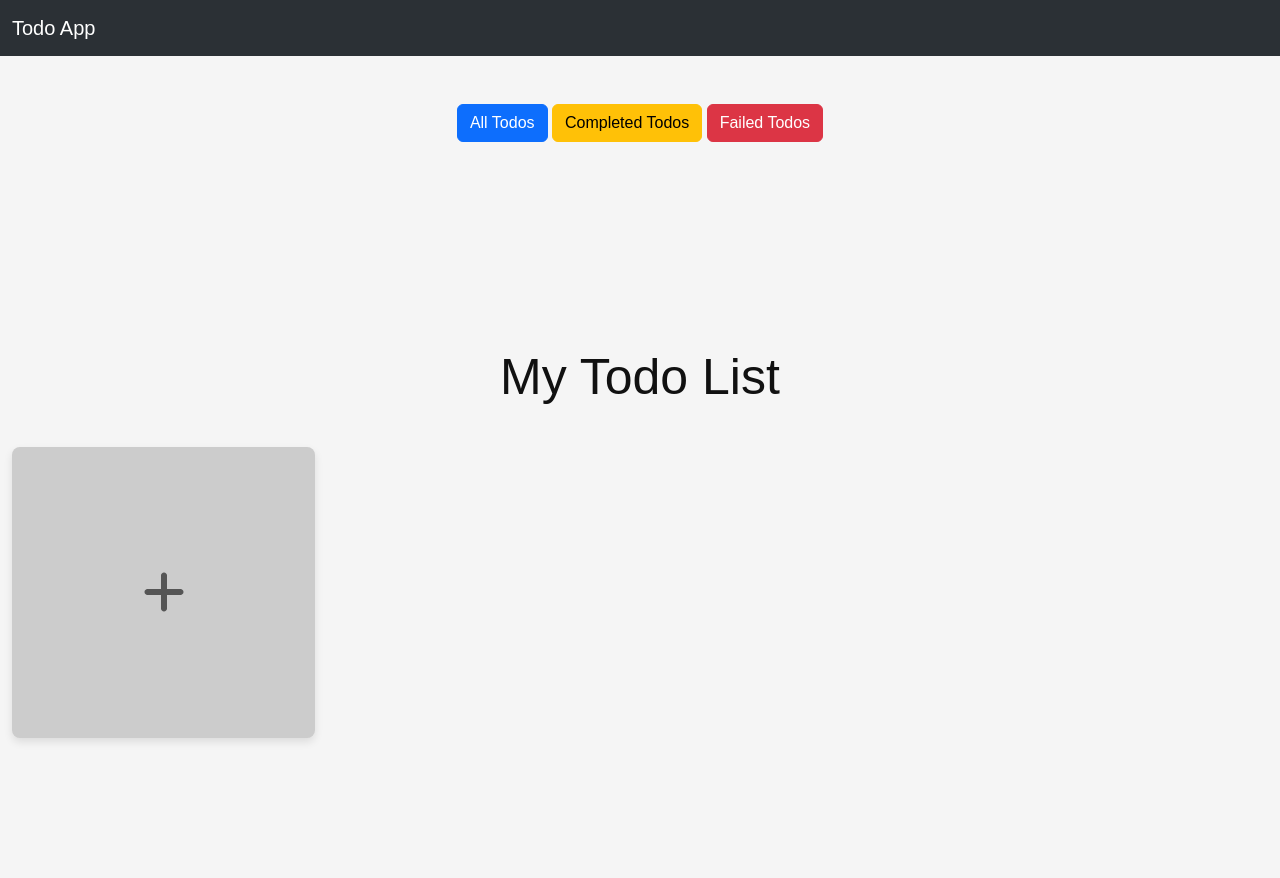
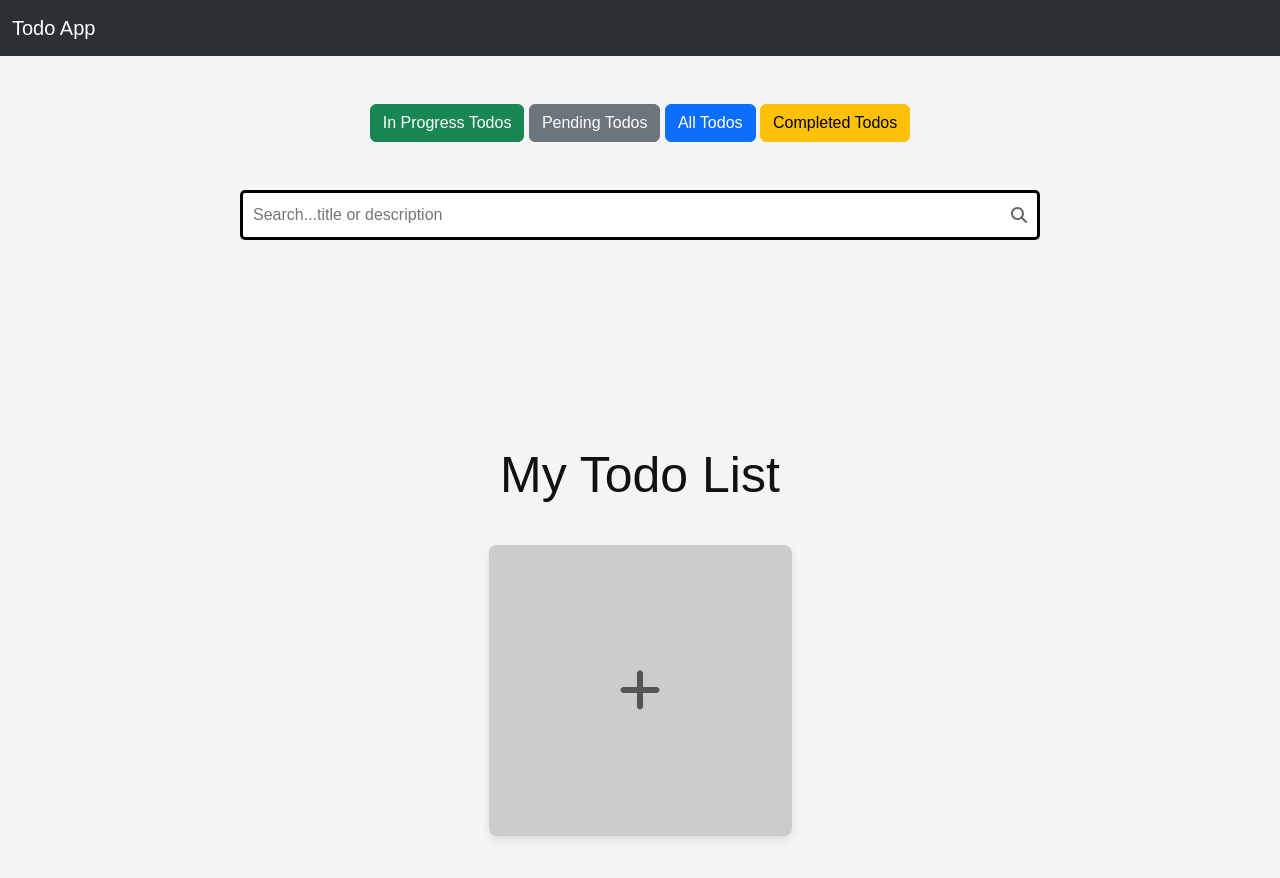
Before and after one commit to shamim7999/react, a React (Create React App) app in the folder my-react-app-2/: page / in a window 1280 px wide. Shown: the top 878 px of the page. Built offline with nearby package versions, Linux system fonts and the light colour scheme.

Commit message:
Added search, filter options

```diff
--- a/my-react-app-2/src/DNoteForm.js
+++ b/my-react-app-2/src/DNoteForm.js
@@ -3,6 +3,7 @@ import { DModal } from "./DModal";
 import Todos from "./components/Todos";
 import "bootstrap/dist/css/bootstrap.min.css";
 import { Button } from "react-bootstrap";
+import SearchBar from "./components/SearchPage";
 
 const DNoteForm = () => {
   const [todos, setTodos] = useState(
@@ -57,17 +58,40 @@ const DNoteForm = () => {
   }
 
   const handleShowCompletedTodos = () => {
-      const completedTodos = todos.filter((todo) => todo.priority === '1');
+      const completedTodos = todos.filter((todo) => todo._status === 'Completed');
       setViewTodos(completedTodos);
   }
 
+
+
+  const handleShowPendingTodos = () => {
+    const pendingTodos = todos.filter((todo) => todo._status === 'Pending');
+    setViewTodos(pendingTodos);
+  }
+
+  const handleShowInProgressTodos = () => {
+    const inProgressTodos = todos.filter((todo) => todo._status === 'In Progress');
+    setViewTodos(inProgressTodos);
+  }
+
+  const handleSearch = (searchText) => {
+    const filteredTodos = todos.filter((todo) =>
+      todo.title.toLowerCase().includes(searchText.toLowerCase()) ||
+      todo.description.toLowerCase().includes(searchText.toLowerCase())
+    );
+    setViewTodos(filteredTodos);
+};
+
+
   return (
     <div>
-      <div className='text-center mt-5'>
+      <div className='text-center m-5'>
+      <Button variant="success" onClick={handleShowInProgressTodos}>In Progress Todos</Button>{' '}
+        <Button variant="secondary" onClick={handleShowPendingTodos} >Pending Todos</Button>{' '}
         <Button variant="primary" onClick={handleShowAllTodos}>All Todos</Button>{' '}
         <Button variant="warning" onClick={handleShowCompletedTodos} >Completed Todos</Button>{' '}
-        <Button variant="danger">Failed Todos</Button>{' '}
     </div>
+      <SearchBar handleSearch={handleSearch}/>
       <DModal
 
         title="Add Todo"
--- a/my-react-app-2/src/components/Form.js
+++ b/my-react-app-2/src/components/Form.js
@@ -7,8 +7,8 @@ export default function MyForm({
   handleTodo, myData, isUpdate, handleClose
   }) {
 
-  const [todo, setTodo] = useState(isUpdate? myData : {id: uuidv4(), title: "", description: "", priority: '1', created: new Date(), updated: new Date() });
-  const {id, title, description, priority, created, updated} = todo;
+  const [todo, setTodo] = useState(isUpdate? myData : {id: uuidv4(), title: "", description: "", priority: '1', _status: 'Pending', created: new Date(), updated: new Date() });
+  const {id, title, description, priority, _status, created, updated} = todo;
   console.log('I am in Form');
   const handleChange = (e) => {
     const fieldName = e.target.name;
@@ -30,12 +30,12 @@ export default function MyForm({
     todo.updated = new Date();
     setTodo(todo);
     handleTodo(todo);
-    setTodo({id: uuidv4(), title: "", description: "", priority: '1',  created: new Date(), updated: new Date() });
+    setTodo({id: uuidv4(), title: "", description: "", priority: '1', _status: 'Pending', created: new Date(), updated: new Date() });
     handleClose();
   };
 
     const handleReset = () => {
-      setTodo({id: uuidv4(), title: "", description: "", priority: '1', created: new Date(), updated: new Date() });
+      setTodo({id: uuidv4(), title: "", description: "", priority: '1', _status: 'Pending', created: new Date(), updated: new Date() });
     }
     return (
         <>
@@ -50,7 +50,14 @@ export default function MyForm({
           <input type="text" name="description" id="description" value={description} onChange={handleChange} />
         </div>
 
-
+        <div>
+      <label htmlFor="_status">Status: </label>
+      <select name="_status" id="_status" value={_status} onChange={handleChange}>
+        <option value="Pending">Pending</option>
+        <option value="In Progress">In Progress</option>
+        <option value="Completed">Completed</option>
+      </select>
+    </div>
 
         <div>
       <label htmlFor="priority">Priority: </label>
--- a/my-react-app-2/src/components/Navbar.js
+++ b/my-react-app-2/src/components/Navbar.js
@@ -36,6 +36,7 @@ function NavbarBootstrap() {
             </Nav>
 
 
+
             {/* <Form hidden  className="d-flex">
               <Form.Control
                 type="search"
--- /dev/null
+++ b/my-react-app-2/src/components/SearchPage.js
@@ -0,0 +1,29 @@
+import React, { useState } from 'react';
+import { FontAwesomeIcon } from '@fortawesome/react-fontawesome';
+import { faSearch } from '@fortawesome/free-solid-svg-icons';
+import '../css/SearchBar.css'; // You can customize the styles in this file
+
+const SearchBar = ({ placeholder, handleSearch }) => {
+  const [searchText, setSearchText] = useState('');
+
+  const handleChange = (e) => {
+    const value = e.target.value;
+    setSearchText(value);
+    handleSearch(value);
+  };
+
+  return (
+    <div className="search-container">
+      <input
+        className="search-input"
+        type="search"
+        placeholder={placeholder ? placeholder : "Search...title or description"}
+        value={searchText}
+        onChange={handleChange}
+      />
+      <FontAwesomeIcon icon={faSearch} className="search-icon" />
+    </div>
+  );
+};
+
+export default SearchBar;
--- a/my-react-app-2/src/components/Todo.js
+++ b/my-react-app-2/src/components/Todo.js
@@ -2,50 +2,61 @@ import React from "react";
 import { DModal } from "../DModal";
 import "../css/Todos-Style.css";
 import "bootstrap/dist/css/bootstrap.min.css";
+import { FontAwesomeIcon } from "@fortawesome/react-fontawesome";
+import { faExclamationCircle, faStar } from "@fortawesome/free-solid-svg-icons";
 
-const Todo = ({
-  todo,
-  handleDelete,
-  handleUpdateTodo
-}) => {
+const Todo = ({ todo, handleDelete, handleUpdateTodo }) => {
   const handleClickForDelete = (e) => {
     e.preventDefault();
     handleDelete(todo.id);
     console.log(todo.id);
   };
-  // console.log(todo)
 
-  // const handleClickForUpdate = (e) => {
-  //   e.preventDefault();
-  //   handleUpdate(todo, 'Update Todo');
-  //   console.log(todo);
-  // }
+  const renderPriorityStars = (priority) => {
+    const stars = [];
+    for (let i = 0; i < priority; i++) {
+      stars.push(
+        <FontAwesomeIcon key={i} icon={faStar} style={{ color: "gold" }} />
+      );
+    }
+    return stars;
+  };
 
   return (
-    <div key={todo.id}>
-      {/* <td>{todo.id}</td> */}
-      <h1>{todo.title}</h1>
+    <div key={todo.id} className="myCard">
+      <h1
+        className={`myTitle bg-${todo._status.toLowerCase().replace(" ", "-")}`}
+      >
+        {todo.title}
+      </h1>
+      <div className="card-body">
         <h5 textAlign="center">{todo.description}</h5>
-      <div style={{ color: "red" }}>Priority: {todo.priority}</div>
+        {/* <div style={{ color: "red" }}>
+          Priority: {renderPriorityStars(todo.priority)}
+        </div> */}
+        <div style={{ color: "blue" }}>{todo._status}</div>
         <div>
-        <b>Created At - </b>
-        {new Date(todo.created).toLocaleString()}
+          <b className="last-updated">
+            Last Updated {new Date(todo.updated).toLocaleString()}
+          </b>
         </div>
-      <div>
-        {" "}
-        <b>Updated At - </b> {new Date(todo.updated).toLocaleString()}
-      </div>
+        {renderPriorityStars(todo.priority)}{" "}
+        {/* Priority stars beside Update button */}
+        &nbsp;
         <div className="d-flex justify-content-center align-items-center">
           <DModal
             handleUpdateTodo={handleUpdateTodo}
             title="update"
             todo={todo}
-
-        />{" "}
+          />
           &nbsp;
-        <button className="btn btn-danger mt-2" onClick={handleClickForDelete}>
+          <button
+            className="btn btn-danger mt-3"
+            onClick={handleClickForDelete}
+          >
             Delete
           </button>
+        </div>
       </div>
     </div>
   );
--- a/my-react-app-2/src/css/Card-Style.css
+++ b/my-react-app-2/src/css/Card-Style.css
@@ -34,7 +34,8 @@ h1 {
     display: flex;
     flex-wrap: wrap;
     gap: 30px;
-    /* justify-content: space-between; */
+    justify-content: center;
+    box-sizing: border-box;
 }
 
 .card {
@@ -43,10 +44,53 @@ h1 {
     width: 100%;
     background-color: #fff;
     border-radius: 10px;
-    padding: 20px;
+    padding: 0;
     margin-bottom: 20px;
     transition: .3s;
     border: 2px solid transparent;
-    border-right: 10px solid green;
-    padding-left: 10px;
+    /* border-right: 10px solid rgb(33, 56, 187); */
 }
+
+.myTitle {
+    background-color: rgb(33, 56, 187);
+    color: white;
+    padding: 10px;
+}
+
+.bg-pending {
+    background-color: gray !important;
+}
+
+.bg-in-progress {
+    background-color: green !important;
+}
+
+.bg-completed {
+    background-color: gold !important;
+    color: black;
+
+}
+
+.last-updated {
+    color: grey;
+}
+
+.myCard {
+    text-align: center;
+
+}
+
+/* Media Query for Responsive Design */
+@media screen and (max-width: 768px) {
+    .card {
+        flex: 0 0 calc(50% - 20px);
+        max-width: calc(50% - 20px);
+    }
+}
+
+@media screen and (max-width: 480px) {
+    .card {
+        flex: 0 0 calc(100% - 20px);
+        max-width: calc(100% - 20px);
+    }
+}
--- /dev/null
+++ b/my-react-app-2/src/css/SearchBar.css
@@ -0,0 +1,22 @@
+.search-container {
+    display: flex;
+    align-items: center;
+    background-color: #ffffff;
+    border: 3px solid black;
+    border-radius: 5px;
+    padding: 5px;
+    max-width: 800px;
+    margin: 0 auto;
+  }
+
+  .search-input {
+    flex: 1;
+    border: none;
+    outline: none;
+    padding: 5px;
+  }
+
+  .search-icon {
+    color: #666666;
+    margin-right: 5px;
+  }
--- a/my-react-app-2/src/index.js
+++ b/my-react-app-2/src/index.js
@@ -6,43 +6,6 @@ import DNoteForm from "./DNoteForm";
 
 
 
-
-class Clock extends React.Component {
-  constructor(props) {
-    super(props);
-    this.state = { date: new Date() };
-  }
-
-  componentDidMount() {
-    this.clockTimer = setInterval(() => {
-      this.tick();
-    }, 1000);
-  }
-
-  componentWillUnmount() {
-    clearInterval(this.clockTimer);
-  }
-
-  tick() {
-    this.setState({
-      date: new Date(),
-    });
-  }
-
-  render() {
-    return (
-      <div>
-        <NavbarApp />
-        <DNoteForm />
-
-
-
-
-
-      </div>
-    );
-  }
-}
 
 // setInterval(() => {
 //   const myFirstElement =
```
Lines whose indentation alone changed are shown as unchanged.
